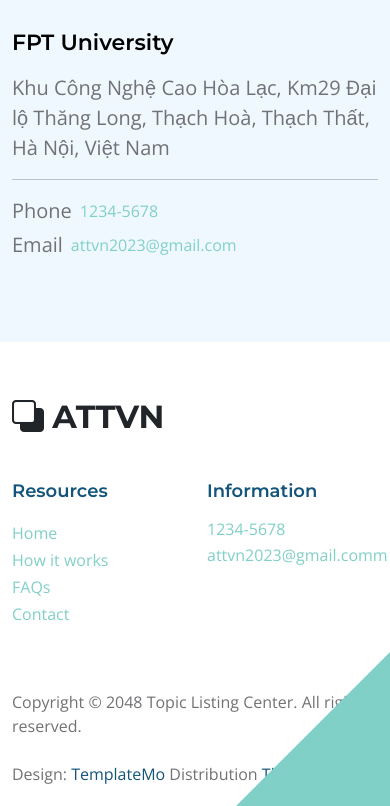
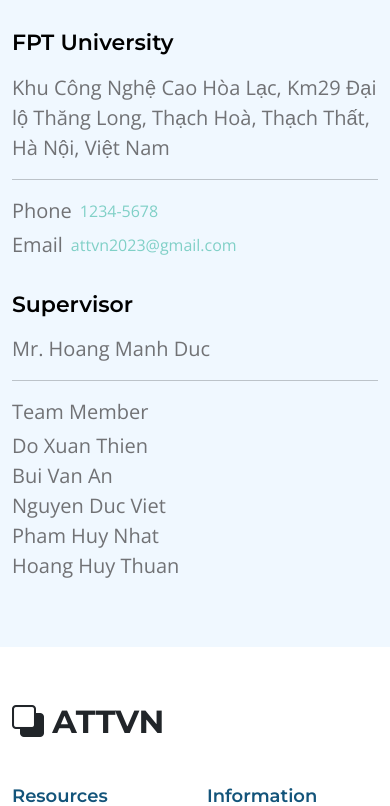
Before and after one commit to OntoATTVN2023/OntoATTVN, a Flask app: page / in a window 390 px wide. Shown: the part 4871-5677 px from the top of the page. Run offline with Flask 3, Linux system fonts and the light colour scheme; some libraries are stand-ins or nearby versions.

Commit message:
Update index.html

```diff
--- a/app/templates/index.html
+++ b/app/templates/index.html
@@ -665,7 +665,25 @@
                                 </a>
                             </p>
                         </div>
+                        <div class="col-lg-3 col-md-6 col-12 mx-auto">
+                            <h4 class="mb-3">Supervisor</h4>
 
+                            <p>Mr. Hoang Manh Duc</p>
+
+                            <hr>
+
+                            <p class="d-flex align-items-center mb-1">
+                                <span class="me-2">Team Member</span>
+
+                                <p> Do Xuan Thien <br>
+				Bui Van An <br>
+				Nguyen Duc Viet <br>
+				Pham Huy Nhat <br>
+				Hoang Huy Thuan <br>
+				</p>
+                            </p>
+
+                        </div>
 
 
                     </div>
```
